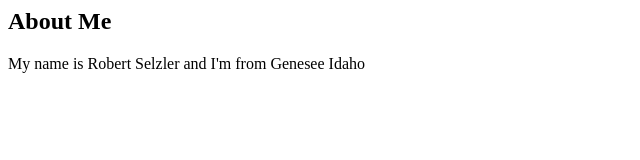
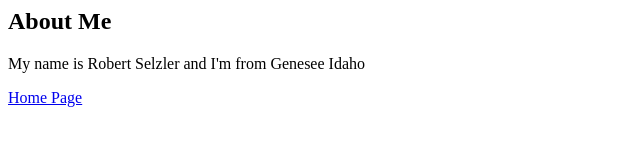
Before and after one commit to rjeatsramen/rjeatsramen, a plain HTML site: page aboutme.html in a window 1280 px wide. Shown: the whole page, without its empty margins (0-640 px from the left). Drawn offline with Linux system fonts and the light colour scheme.

Commit message:
Update aboutme.html

```diff
--- a/aboutme.html
+++ b/aboutme.html
@@ -5,7 +5,7 @@
     <body>
 
         <p>My name is Robert Selzler and I'm from Genesee Idaho </p>
-
+<p><a href="https://rjeatsramen.github.io/">Home Page</a></p>
     </body>
 
 </html>
```
